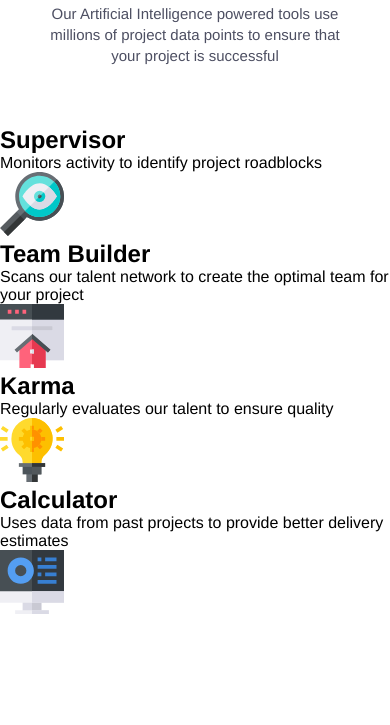
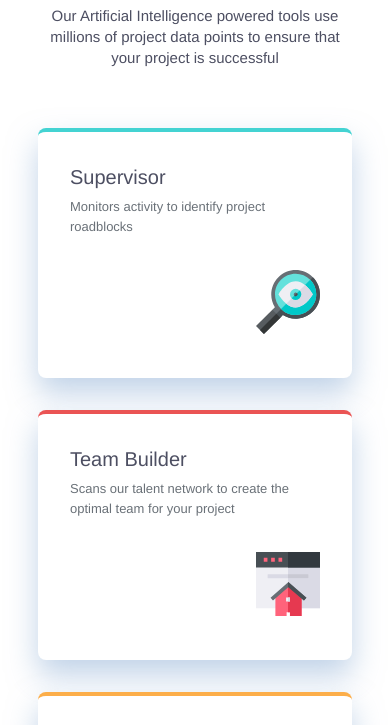
Before and after one commit to ganeshreddychimmula/four-card-feature-section, a plain HTML site: page index.html in a window 390 px wide. Shown: the part 119-844 px from the top of the page. Drawn offline with Linux system fonts and the light colour scheme.

Commit message:
Set styles for mobile screen

```diff
--- a/design/style.css
+++ b/design/style.css
@@ -30,7 +30,8 @@ body {
   display: flex;
   flex-direction: column;
   align-items: center;
-  padding-block: 30px;
+  padding: 32px;
+  background-color: var(--white)
 }
 
 .tech-feature-header {
@@ -39,13 +40,12 @@ body {
   text-align: center;
 }
 
-.heading{
+.heading {
   width: 100%;
   margin-bottom: 16px;
-
 }
 
-.heading h1{
+.heading h1 {
   font-size: 27px;
   font-weight: 200;
   line-height: 140%;
@@ -53,7 +53,7 @@ body {
   color: var(--grey-400);
 }
 
-.heading h2{
+.heading h2 {
   font-size: 27px;
   font-weight: 600;
   line-height: 140%;
@@ -61,10 +61,77 @@ body {
   color: var(--grey-500);
 }
 
-.tech-feature-header p{
+.tech-feature-header p {
   font-size: 15px;
   line-height: 140%;
   letter-spacing: 0px;
   font-weight: 400;
   color: var(--grey-500);
 }
+
+.tech-feature-grid {
+  display: flex;
+  flex-direction: column;
+  width: fit-content;
+  gap: 32px;
+}
+
+.feature-card {
+  width: 314px;
+  height: 250px;
+  background-color: var(--white);
+  display: flex;
+  flex-direction: column;
+  padding: 32px;
+  gap: 32px;
+  border-radius: 8px;
+  border-top: 4px solid;
+  box-shadow: 0 15px 30px hsla(213, 47%, 67%, 50%);
+}
+
+.info {
+  display: flex;
+  flex-direction: column;
+  gap: 6px;
+  justify-content: space-between;
+}
+
+.info h2 {
+  /*3*/
+  font-size: 20px;
+  font-weight: 500;
+  line-height: 135%;
+  letter-spacing: 0px;
+  color: var(--grey-500);
+}
+
+.info p {
+  /*5*/
+  font-size: 13px;
+  font-weight: 400;
+  line-height: 160%;
+  letter-spacing: 0px;
+  color: var(--grey-400);
+}
+
+.feature-card img{
+    height: 64px;
+    width: 64px;
+    align-self: flex-end;
+}
+
+.supervisor{
+    border-color: var(--cyan);
+}
+
+.team-builder{
+    border-color: var(--red);
+}
+
+.karma{
+    border-color: var(--orange);
+}
+
+.calculator{
+    border-color: var(--blue);
+}
--- a/index.html
+++ b/index.html
@@ -31,26 +31,34 @@
       </p>
     </header>
     <main class="tech-feature-grid">
-      <article class="feature-card supervisor-card">
+      <article class="feature-card supervisor">
+        <header class="info">
           <h2>Supervisor</h2>
           <p>Monitors activity to identify project roadblocks</p>
+        </header>
         <img src="./images/icon-supervisor.svg" alt="magnifying glass icon" />
       </article>
-      <article class="feature-card team-builder-card">
+      <article class="feature-card team-builder">
+        <header class="info">
           <h2>Team Builder</h2>
           <p>
             Scans our talent network to create the optimal team for your project
           </p>
+        </header>
         <img src="./images/icon-team-builder.svg" alt="House icon" />
       </article>
-      <article class="feature-card karma-card">
+      <article class="feature-card karma">
+        <header class="info">
           <h2>Karma</h2>
           <p>Regularly evaluates our talent to ensure quality</p>
+        </header>
         <img src="./images/icon-karma.svg" alt="Light bulb icon" />
       </article>
-      <article class="feature-card calculator-card">
+      <article class="feature-card calculator">
+        <header class="info">
           <h2>Calculator</h2>
           <p>Uses data from past projects to provide better delivery estimates</p>
+        </header>
         <img src="./images/icon-calculator.svg" alt="Computer Screen icon" />
       </article>
     </main>
```
Lines whose indentation alone changed are shown as unchanged.
